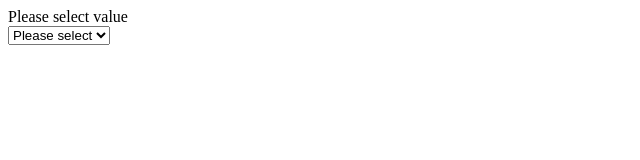
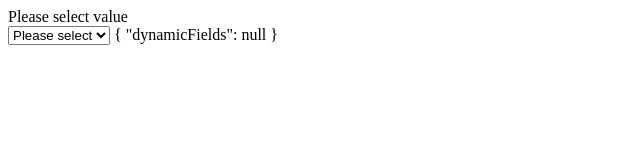
Before and after one commit to sreerag801/learn-ng, an Angular app: page / in a window 1280 px wide. Shown: the top 160 px of the page, without its empty margins (0-640 px from the left). Built offline with nearby package versions, Linux system fonts and the light colour scheme.

Commit message:
Angular Dynamic Form - step 3

```diff
--- a/src/app/app.component.html
+++ b/src/app/app.component.html
@@ -1,10 +1,14 @@
+<ng-container [formGroup]="myForm">
   <label>{{dynamicField.label}}</label>
   <ng-container [ngSwitch]="dynamicField.type">
-  <input type="text" *ngSwitchCase="'text'">
+    <input type="text" *ngSwitchCase="'text'" formControlName="dynamicFields">
     <br>
-  <select *ngSwitchCase="'select'">
+    <select *ngSwitchCase="'select'" formControlName="dynamicFields">
       <option selected [ngValue]="null">Please select</option>
       <option value="1">1</option>
       <option value="2">2</option>
     </select>
   </ng-container>
+</ng-container>
+
+{{myForm.value| json}}
--- a/src/app/app.component.ts
+++ b/src/app/app.component.ts
@@ -1,19 +1,20 @@
 import { Component, OnInit } from '@angular/core';
-import { FormBuilder, ReactiveFormsModule } from '@angular/forms';
+import { FormBuilder, FormGroup, ReactiveFormsModule } from '@angular/forms';
 import { RouterOutlet } from '@angular/router';
 import { AppCardComponent, CardBodyDirective, CardHeaderDirective, CardMainDirective } from './app-card/app-card.component';
-import { NgSwitch, NgSwitchCase } from '@angular/common';
+import { JsonPipe, NgSwitch, NgSwitchCase } from '@angular/common';
 import { IDynamicFieldModel } from './model/dynamicFieldModel';
 
 @Component({
   selector: 'app-root',
   standalone: true,
-  imports: [RouterOutlet, ReactiveFormsModule, NgSwitch, NgSwitchCase],
+  imports: [RouterOutlet, ReactiveFormsModule, NgSwitch, NgSwitchCase, JsonPipe],
   templateUrl: './app.component.html',
   styleUrl: './app.component.css'
 })
 export class AppComponent implements OnInit {
   dynamicField!: IDynamicFieldModel
+  myForm!: FormGroup;
 
   constructor(private fb: FormBuilder){}
 
@@ -24,6 +25,10 @@ export class AppComponent implements OnInit {
       type: 'select',
       label: 'Please select value'
     }
+
+    this.myForm = this.fb.group({
+      dynamicFields: []
+    })
   }
 
 
```
Lines whose indentation alone changed are shown as unchanged.
